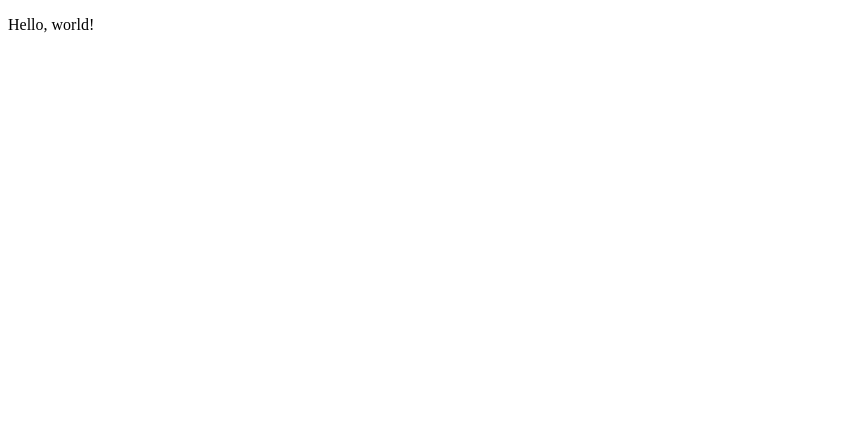
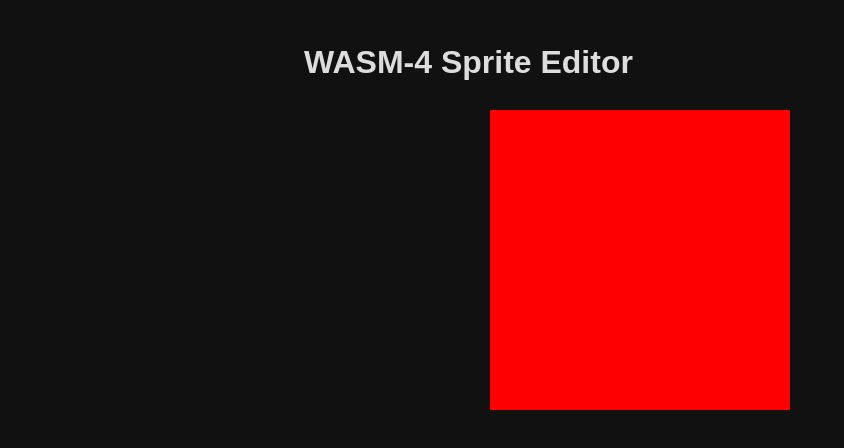
Before and after one commit to glassyeyedfish/wasm4-sprite-editor, a plain HTML site: page index.html in a window 1280 px wide. Shown: the whole page, without its empty margins (0-844 px from the left). Drawn offline with Linux system fonts and the light colour scheme.

Commit message:
Setup canvas

```diff
--- a/index.html
+++ b/index.html
@@ -1,9 +1,82 @@
 <!DOCTYPE html>
 
-<html>
-  <head>
-  </head>
-  <body>
-    <p>Hello, world!</p>
-  </body>
+<html lang='en'>
+
+<head>
+
+<title>WASM-4 Sprite Editor</title>
+<meta charset="UTF-8">
+
+<style>
+body {
+  background-color: #111111;
+  color: #dddddd;
+
+  line-height: 1.6;
+  font-family: sans-serif;
+
+  padding: 1em;
+  max-width: 42em;
+  margin: auto;
+}
+
+a, .pr {
+  color: #ae81ff;
+}
+
+a:hover {
+  color: #8160be;
+}
+
+pre {
+  padding: 1em;
+  background-color: #333333;
+}
+</style>
+
+</head>
+
+<body>
+
+  <h1>WASM-4 Sprite Editor</h1>
+
+  <center><canvas id="drawing-area">
+    Please use a browser that supports HTML5 canvas. Try: https://www.mozilla.org/firefox/
+  </canvas></center>
+
+  <script>
+    // Setup canvas and graphics context
+    let canvasWidth = 300
+    let canvasHeight = 300
+    let canvas = document.getElementById("drawing-area")
+    canvas.setAttribute("width", canvasWidth)
+    canvas.setAttribute("height", canvasHeight)
+
+    let ctx = canvas.getContext("2d")
+    ctx.fillStyle = "#FF0000"
+    ctx.fillRect(0, 0, canvasWidth, canvasHeight)
+
+    // Sprite data
+    let spriteWidth = 2
+    let spriteHeight = 2
+
+    // Track mouse position relative to the canvas
+    let mouseX = 0
+    let mouseY = 0
+
+    document.addEventListener("mousemove", mouseMoveHandler)
+    function mouseMoveHandler(e) {
+      mouseX = e.clientX - canvas.offsetLeft
+      mouseY = e.clientY - canvas.offsetTop
+    }
+
+    // Handle clicking the canvas
+    canvas.addEventListener("click", canvasClickHandler)
+    function canvasClickHandler() {
+      console.log(mouseX * spriteWidth / canvasWidth)
+    }
+  </script>
+
+</body>
+
 </html>
```
